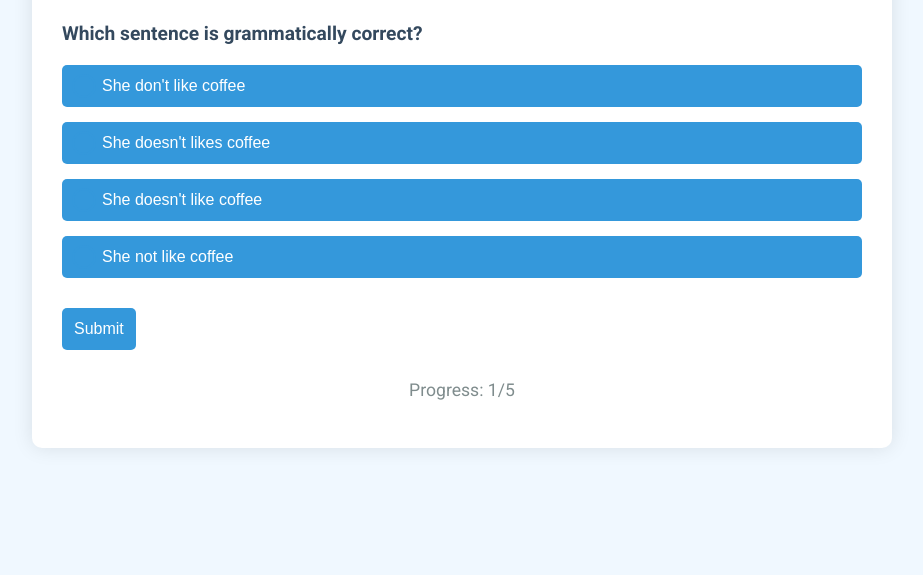
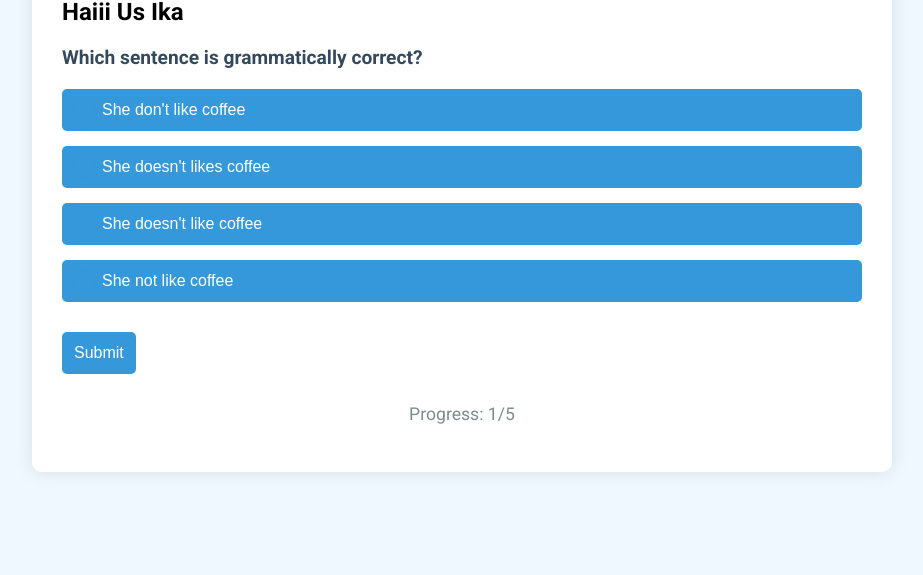
Before and after one commit to MuradTheHelper/Elearn, a plain HTML site: page index.html in a window 1280 px wide. Shown: the part 225-800 px from the top of the page, without its empty margins (178-1101 px from the left). Drawn offline with Linux system fonts and the light colour scheme.

Commit message:
Update index.html

```diff
--- a/index.html
+++ b/index.html
@@ -10,6 +10,7 @@
 <body>
     <div class="container">
         <h1>English Learning Platform</h1>
+        <h2>Haiii Us Ika</h2>
         <div id="quiz-container">
             <h2 id="question"></h2>
             <div id="options"></div>
```
